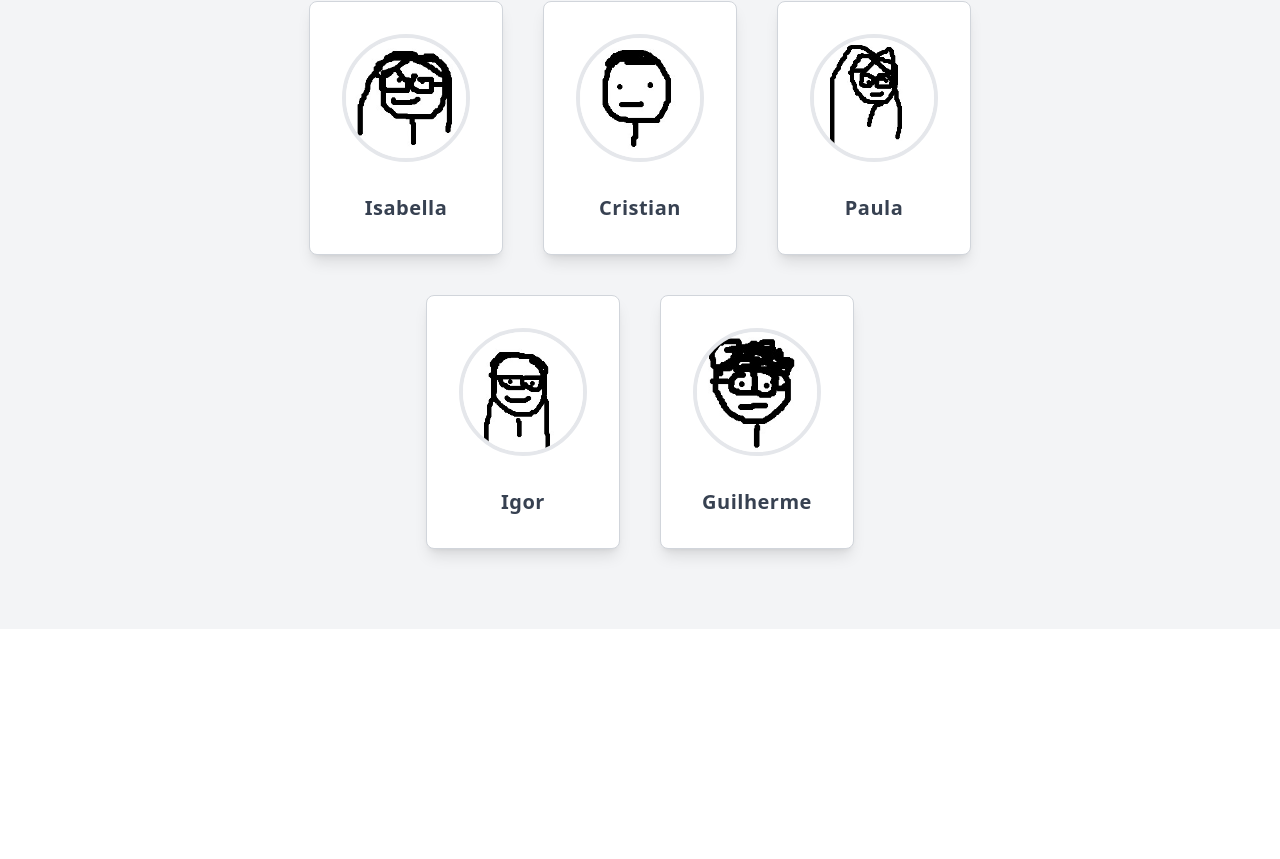
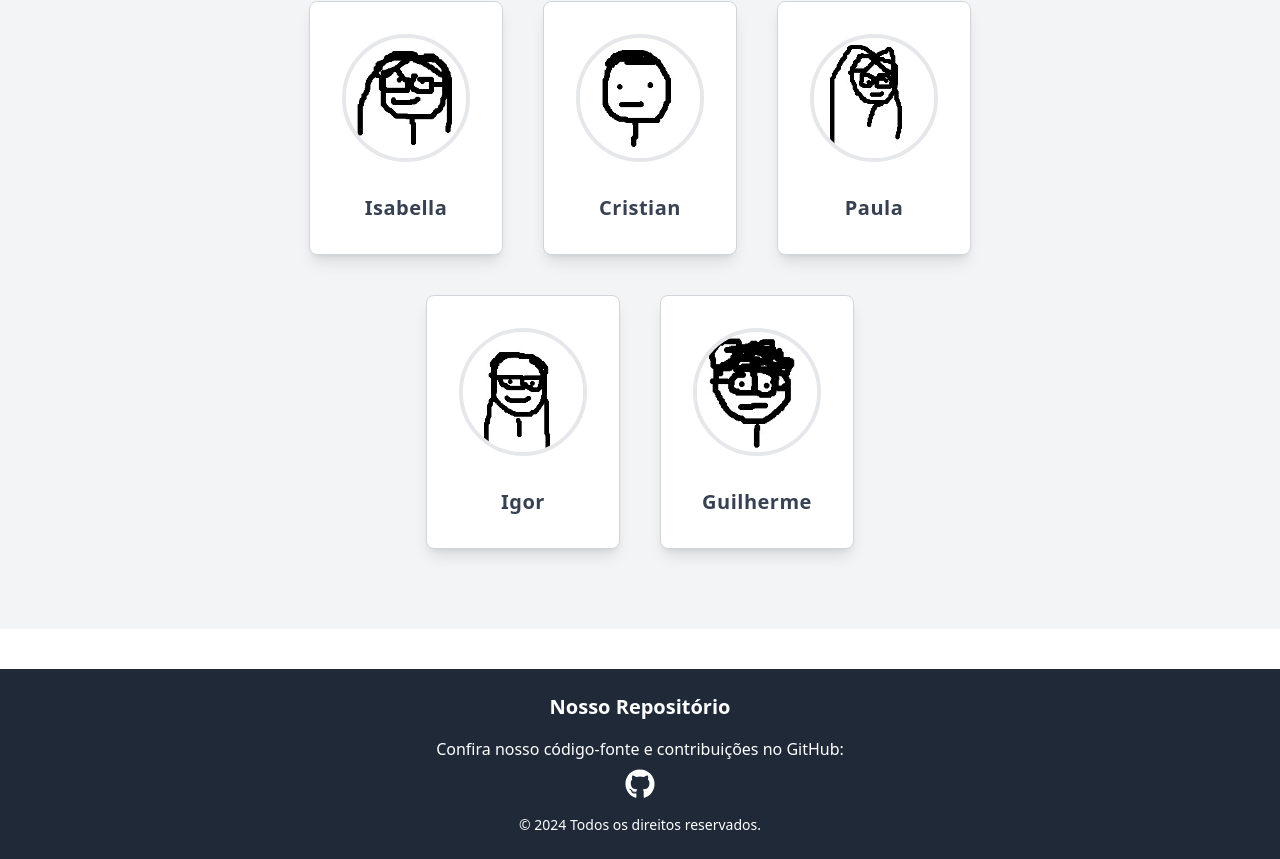
Before and after one commit to IsabellaMedeiros1/CP6-Front, a Next.js app in the folder portfolio/: page / in a window 1280 px wide. Shown: the part 233-1092 px from the top of the page. Before the commit the page ends 862 px from the top, so only its background shows below. Built offline with nearby package versions, Linux system fonts and the light colour scheme.

Commit message:
adicionando o footer, ajustando novamente o css

```diff
--- a/portfolio/src/app/layout.tsx
+++ b/portfolio/src/app/layout.tsx
@@ -1,4 +1,5 @@
 // app/layout.tsx
+import Footer from "@/components/Footer/Footer";
 import Header from "@/components/Header/Header";
 import { integrantes } from "@/types";
 import type { Metadata } from "next";
@@ -18,6 +19,7 @@ export default function RootLayout({
       <body>
         <Header integrantes={integrantes} />
         {children}
+        <Footer/>
       </body>
     </html>
   );
--- a/portfolio/src/app/page.tsx
+++ b/portfolio/src/app/page.tsx
@@ -25,12 +25,12 @@ export default function Home() {
               className="card"
               onClick={() => handleCardClick(integrante.nome)}
             >
-              <div className="flex justify-center mb-4"> {/* Centralizando a imagem */}
+              <div className="flex justify-center mb-4">
                 <Image
                   src={`/img/${integrante.nome.toLowerCase()}.jpeg`}
                   alt={`Foto de ${integrante.nome}`}
-                  width={120} // Ajustando a largura da imagem
-                  height={120} // Ajustando a altura da imagem
+                  width={120}
+                  height={120}
                   className="rounded-full"
                 />
               </div>
@@ -47,12 +47,12 @@ export default function Home() {
               className="card"
               onClick={() => handleCardClick(integrante.nome)}
             >
-              <div className="flex justify-center mb-4"> {/* Centralizando a imagem */}
+              <div className="flex justify-center mb-4">
                 <Image
                   src={`/img/${integrante.nome.toLowerCase()}.jpeg`}
                   alt={`Foto de ${integrante.nome}`}
-                  width={120} // Ajustando a largura da imagem
-                  height={120} // Ajustando a altura da imagem
+                  width={120}
+                  height={120}
                   className="rounded-full"
                 />
               </div>
--- a/portfolio/src/components/Footer/Footer.tsx
+++ b/portfolio/src/components/Footer/Footer.tsx
@@ -1,9 +1,23 @@
-import React from 'react'
+import Link from 'next/link';
+import { FaGithub as GitHub } from 'react-icons/fa';
 
 export default function Footer() {
   return (
-    <div>
+    <footer className="bg-gray-800 text-white py-6 mt-10">
+      <div className="container mx-auto text-center">
+        <h2 className="text-xl font-bold mb-4">Nosso Repositório</h2>
+        <p className="mb-2">Confira nosso código-fonte e contribuições no GitHub:</p>
 
-    </div>
-  )
-}
+        <div className="flex justify-center items-center mb-4">
+          <Link href="https://github.com/aaaaaaa.com" target="_blank">
+            <GitHub className="text-3xl hover:text-blue-400 transition duration-300" />
+          </Link>
+        </div>
+
+        <div className="mt-4">
+          <p className="text-sm">© 2024 Todos os direitos reservados.</p>
+        </div>
+      </div>
+    </footer>
+  );
+};
--- a/portfolio/src/components/Header/Header.tsx
+++ b/portfolio/src/components/Header/Header.tsx
@@ -3,7 +3,7 @@
 import Link from 'next/link';
 import { useState } from 'react';
 import { useRouter } from 'next/navigation';
-import '../../styles/header.css';
+import "@/styles/header.css";
 import { HeaderProps } from '@/types';
 import { MdOutlineSearch as Search} from "react-icons/md";
 
--- a/portfolio/src/styles/cards.css
+++ b/portfolio/src/styles/cards.css
@@ -1,12 +1,10 @@
-/* cards.css */
-
 @tailwind base;
 @tailwind components;
 @tailwind utilities;
 
 @layer components {
   .main {
-    @apply min-h-screen bg-gray-100 p-10 flex flex-col items-center; /* Fundo cinza claro */
+    @apply min-h-screen bg-gray-100 p-10 flex flex-col items-center;
   }
 
   .title {
@@ -23,19 +21,19 @@
 
   .card {
     @apply cursor-pointer bg-white rounded-lg shadow-lg p-8 transition-transform duration-300 ease-in-out transform;
-    @apply border border-gray-300; /* Borda padrão */
+    @apply border border-gray-300;
   }
 
   .card:hover {
-    @apply scale-105 shadow-[0_10px_20px_rgba(0,0,128,0.5)]; /* Sombra azul escura ao passar o mouse */
+    @apply scale-105 shadow-[0_10px_20px_rgba(0,0,128,0.5)];
   }
 
   .card h2 {
-    @apply text-xl font-semibold text-center text-gray-700 tracking-wide transition-colors duration-300; /* Transição suave para a cor do texto */
+    @apply text-xl font-semibold text-center text-gray-700 tracking-wide transition-colors duration-300;
   }
 
   .card:hover h2 {
-    @apply text-blue-500; /* Muda a cor do texto do título ao passar o mouse */
+    @apply text-blue-500;
   }
 
   .card img {
--- a/portfolio/src/styles/header.css
+++ b/portfolio/src/styles/header.css
@@ -4,7 +4,7 @@
 
 @layer components {
   .header {
-    @apply bg-white shadow-md; /* Sombra mais suave */
+    @apply bg-white shadow-md;
   }
 
   .header-container {
@@ -16,7 +16,7 @@
   }
 
   .header-title:hover {
-    @apply text-blue-600; /* Azul mais suave */
+    @apply text-blue-600;
   }
 
   .header-nav {
```
